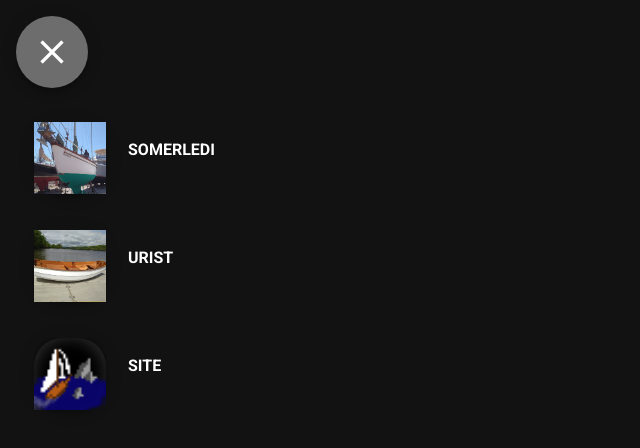
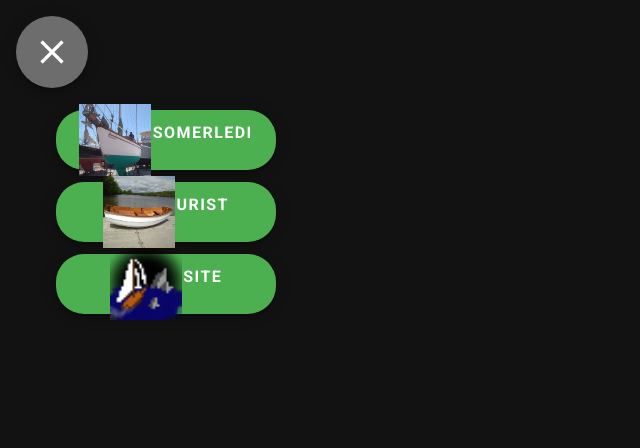
Before and after one commit to anlach/dodging.rocks, a Nuxt app: page / in a window 1280 px wide. Both pictures are taken after a click on the button 52 px from the left and 52 px from the top of the page. Shown: the top 448 px of the page, without its empty margins (0-640 px from the left). Built offline with nearby package versions, Linux system fonts and the light colour scheme.

Commit message:
slow progress 2

```diff
--- a/layouts/default.vue
+++ b/layouts/default.vue
@@ -15,24 +15,24 @@
             <v-icon v-else x-large>mdi-buddhism </v-icon>
           </v-btn>
         </template>
-        <v-container wrap="false">
-          <v-row
+        <v-btn
           v-for="(item, i) in items"
           :key="i"
           :to="item.to"
+          fab
           router
+          x-large
           align="center"
+          height="60px"
+          width="220px"
+          overflow="hidden"
+          overflow-y="hidden"
+          rounded
+          color="green"
         >
-            <v-col cols="4">
-              <v-btn rounded x-large fab dark overflow="hidden">
-                <v-img height="72" width="72" :src="item.img" />
+          <img height="72" width="72" :src="item.img" />
+          <p class="font-weight-bold text-uppercase">{{ item.title }}</p>
         </v-btn>
-            </v-col>
-            <v-col cols="8">
-              <p class="font-weight-bold text-uppercase">{{ item.title }}</p>
-            </v-col>
-          </v-row>
-        </v-container>
       </v-speed-dial>
     </v-content>
     <!-- <v-card id="create">
```
Lines whose indentation alone changed are shown as unchanged.
